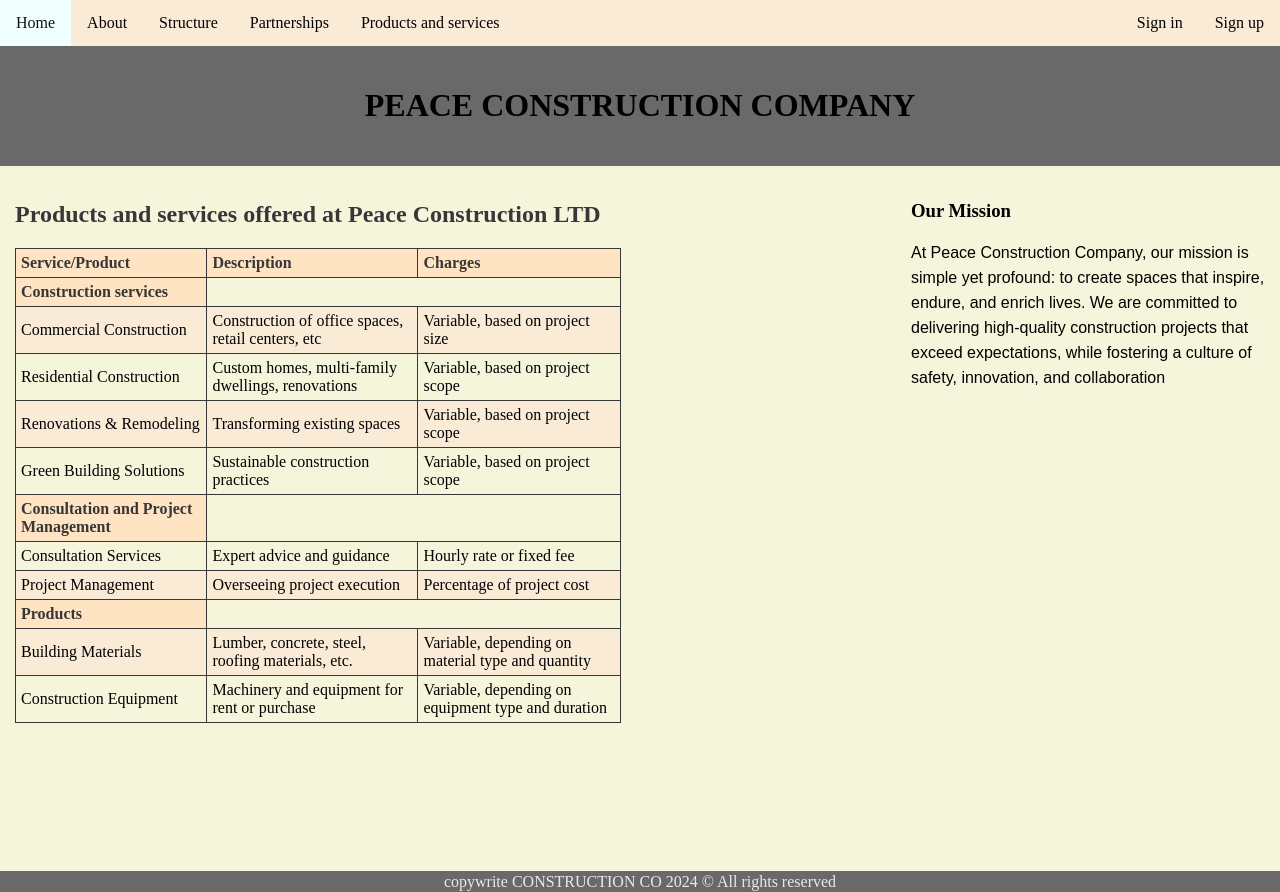
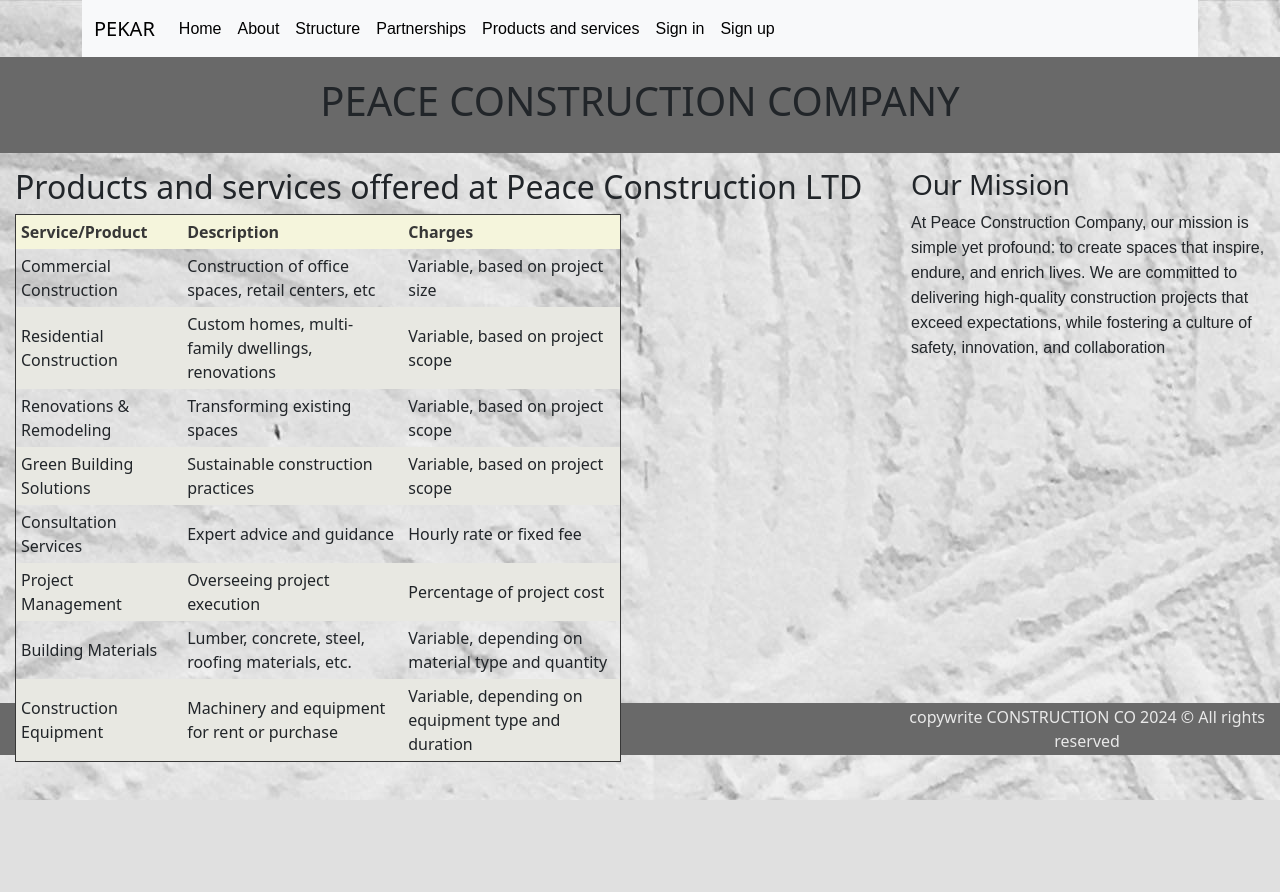
Before and after one commit to IreneWanjiruKariuki/project2, a PHP site: page /index6.html in a window 1280 px wide. After the commit the page ends 800 px from the top, so only its background shows below. Run offline with PHP 8.4, Linux system fonts and the light colour scheme.

Commit message:
rhtml dropdown

```diff
--- a/css.css/tableStyle.css
+++ b/css.css/tableStyle.css
@@ -9,14 +9,14 @@ td{
     text-align: left;
 }
 th{
-    background-color:bisque;
+    background-color:beige;
     color:#373737;
     border: 1px solid #373737;
     padding: 5px;
     text-align: left;
 }
 tr:nth-child(odd){
-    background-color:antiquewhite;
+    background-color:rgb(232, 232, 226);
 }
 tr:hover{
     color:#373737;
--- a/index6.html
+++ b/index6.html
@@ -5,19 +5,46 @@
     <meta name="viewport" content="width=device-width, initial-scale=1.0">
     <title>Document</title>
     <link rel="stylesheet" href="css.css/style.css">
+    <link href="https://cdn.jsdelivr.net/npm/bootstrap@5.3.3/dist/css/bootstrap.min.css" rel="stylesheet" integrity="sha384-QWTKZyjpPEjISv5WaRU9OFeRpok6YctnYmDr5pNlyT2bRjXh0JMhjY6hW+ALEwIH" crossorigin="anonymous">
 </head>
-<body>
+<body background="image/pexels-hngstrm-1939485.jpg">
 
-    <div class="toplink a">
-        <a href="./">Home</a>
-        <a href="index2.html" >About</a>
-        <a href="index4.html" >Structure</a>
-        <a  href="index5.html">Partnerships</a>
-        <a href="index6.html">Products and services</a>
-        <div class="toplink-right">
-            <a href="r2.html">Sign in</a>
-            <a href="r.html">Sign up</a>
-        </div>
+    <div class="container">
+        <!-- nav starts here -->
+        <nav class="navbar navbar-expand-lg bg-body-tertiary" >
+            <div class="container-fluid">
+                <a class="navbar-brand" href="#">PEKAR</a>
+                <button class="navbar-toggler" type="button" data-bs-toggle="collapse" data-bs-target="#navbarSupportedContent" aria-controls="navbarSupportedContent" aria-expanded="false" aria-label="Toggle navigation">
+                    <span class="navbar-toggler-icon"></span>
+                </button>
+                <div class="collapse navbar-collapse" id="navbarSupportedContent">
+                    <ul class="navbar-nav me-auto mb-2 mb-lg-0" >
+                        <li class="nav-item">
+                            <a class="nav-link active" aria-current="page" href="./">Home</a>
+                        </li>
+                        <li class="nav-item">
+                            <a class="nav-link active" aria-current="page" href="index2.html">About</a>
+                        </li>
+                        <li class="nav-item">
+                            <a class="nav-link active" aria-current="page" href="index4.html">Structure</a>
+                        </li>
+                        <li class="nav-item">
+                            <a class="nav-link active" aria-current="page" href="index5.html">Partnerships</a>
+                        </li>
+                        <li class="nav-item">
+                            <a class="nav-link active" aria-current="page" href="index6.html">Products and services</a>
+                        </li>
+                        <li class="nav-item">
+                            <a class="nav-link active" aria-current="page" href="r.html">Sign in</a>
+                        </li>
+                        <li class="nav-item">
+                            <a class="nav-link active" aria-current="page" href="r2.html">Sign up</a>
+                        </li>
+
+                    </ul>
+                </div>
+            </div>
+        </nav>
     </div>
     <div class="header">
         <h1>PEACE CONSTRUCTION COMPANY</h1>
@@ -33,10 +60,7 @@
                     <th>Description</th>
                     <th>Charges</th>
                 </tr>
-                <tr>
-                    <th>Construction services</th>
 
-                </tr>
                 <tr>
                     <td>Commercial Construction</td>
                     <td>Construction of office spaces, retail centers, etc</td>
@@ -57,9 +81,7 @@
                     <td>Sustainable construction practices</td>
                     <td>Variable, based on project scope</td>
                 </tr>
-                <tr>
-                    <th>Consultation and Project Management</th>
-                </tr>
+
                 <tr>
                     <td>Consultation Services</td>
                     <td>Expert advice and guidance</td>
@@ -70,9 +92,7 @@
                     <td>Overseeing project execution</td>
                     <td>Percentage of project cost</td>
                 </tr>
-                <tr>
-                    <th>Products</th>
-                </tr>
+
                 <tr>
                     <td>Building Materials</td>
                     <td>Lumber, concrete, steel, roofing materials, etc.</td>
@@ -92,8 +112,10 @@
 
         </div>
     </div>
-    <div class="footer" style="margin-block-start: 705px;">
+    <div class="footer" style="margin-block-start: 550px;">
         copywrite CONSTRUCTION CO 2024 &copy; All rights reserved
     </div>
+
+    <script src="https://cdn.jsdelivr.net/npm/bootstrap@5.3.3/dist/js/bootstrap.bundle.min.js" integrity="sha384-YvpcrYf0tY3lHB60NNkmXc5s9fDVZLESaAA55NDzOxhy9GkcIdslK1eN7N6jIeHz" crossorigin="anonymous"></script>
 </body>
 </html>
```
Also changed, not shown: r.html (+40 -11 lines).
